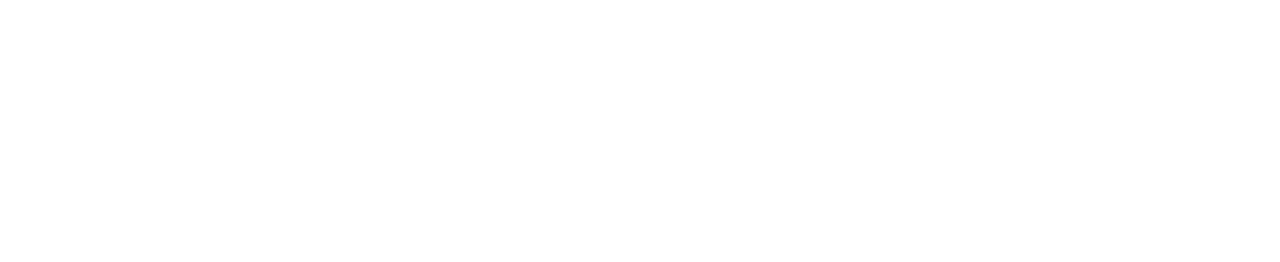
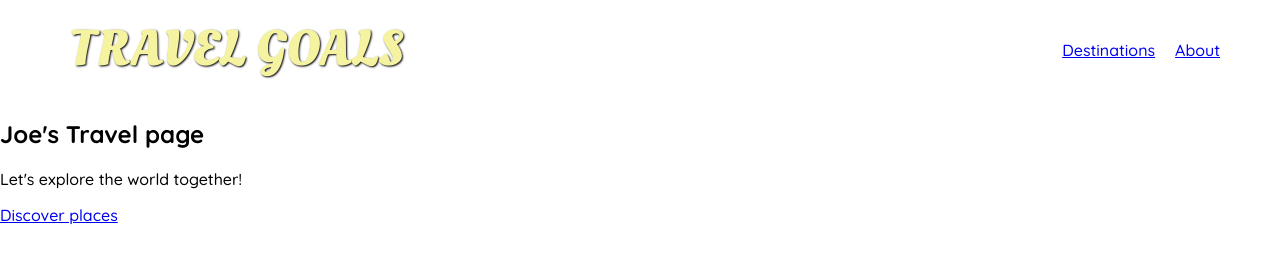
Before and after one commit to alice4599/100-days-travel-page, a plain HTML site: page index.html in a window 1280 px wide. Drawn offline with Linux system fonts and the light colour scheme.

Commit message:
added text to main and image

```diff
--- a/index.html
+++ b/index.html
@@ -7,17 +7,36 @@
   <link
     href="https://fonts.googleapis.com/css2?family=Raleway:wght@700&family=Oleo+Script:wght@700&family=Quicksand:wght@300;500;700&display=swap"
     rel="stylesheet" />
+  <link rel="stylesheet" href="shared.css">
   <link rel="stylesheet" href="styles.css">
   <title>Travel Goals</title>
 </head>
 
 <body>
   <header>
-    <nav></nav>
+    <div id="page-logo">
+      <a href="/index.html">Travel Goals</a>
+    </div>
+    <nav>
+      <ul>
+        <li>
+          <a href="/places.html">Destinations</a>
+        </li>
+        <li>
+          <a href="/">About</a>
+        </li>
+      </ul>
+    </nav>
   </header>
   <main>
-    <section></section>
-    <section></section>
+    <section id="hero">
+      <h1>Joe's Travel page</h1>
+      <p>Let's explore the world together!</p>
+      <a href="/places.html">Discover places</a>
+    </section>
+    <section id="highlights">
+
+    </section>
   </main>
   <footer></footer>
 </body>
--- /dev/null
+++ b/shared.css
@@ -0,0 +1,30 @@
+body {
+  font-family: quicksand, sans-serif;
+  margin: 0;
+}
+ul {
+  list-style: none;
+  margin: 0;
+  padding: 0;
+}
+header {
+  display: flex;
+  justify-content: space-between;
+  align-items: center;
+  padding: 15px 60px;
+}
+#page-logo a {
+  padding: 10px;
+  font-family: oleo script;
+  color: rgb(245, 243, 160);
+  font-size: 50px;
+  text-decoration: none;
+  text-transform: uppercase;
+  text-shadow: 1px 1px 2px rgb(0, 0, 0);
+}
+header ul {
+  display: flex;
+}
+header li {
+  margin-left: 20px;
+}
--- a/styles.css
+++ b/styles.css
@@ -0,0 +1,3 @@
+hero {
+  height: 800px;
+}
```
Also changed, not shown: places.html (added), 2 other files.
